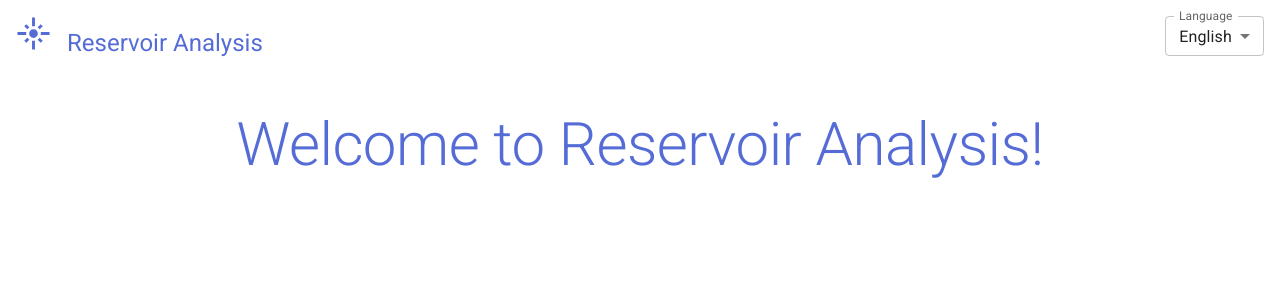
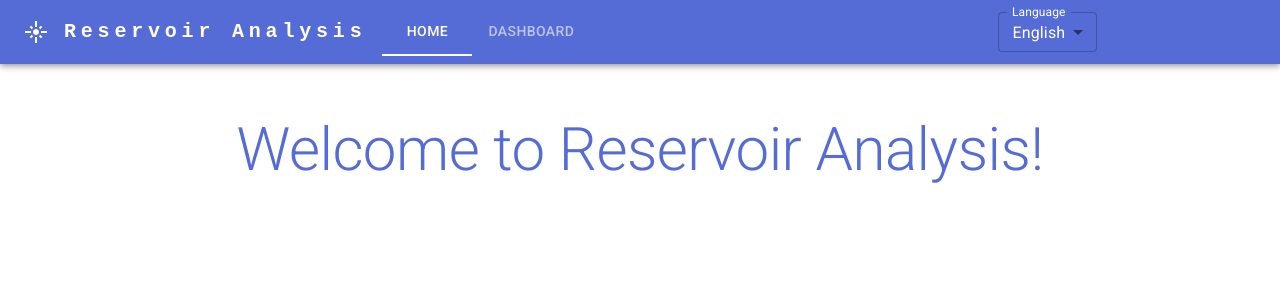
Before and after one commit to borja-munoz/reservoir-analysis, a React (Vite) app in the folder app/: page / in a window 1280 px wide. Shown: the top 300 px of the page. Built offline with nearby package versions, Linux system fonts and the light colour scheme.

Commit message:
Switch to app bar with navigation links

```diff
--- a/app/src/components/Header.tsx
+++ b/app/src/components/Header.tsx
@@ -1,13 +1,16 @@
 import { useState } from "react";
 import { useDispatch, useSelector } from "react-redux";
+import { NavLink, useLocation } from 'react-router-dom';
 
-import Grid from "@mui/material/Grid";
+import { AppBar, Container, Grid, Tab, Tabs, Toolbar } from '@mui/material';
+import { styled } from '@mui/material/styles';
 import InputLabel from "@mui/material/InputLabel";
 import MenuItem from "@mui/material/MenuItem";
 import Select, { SelectChangeEvent } from "@mui/material/Select";
 import { Box, FormControl, Typography } from "@mui/material";
 import FlareOutlinedIcon from "@mui/icons-material/FlareOutlined";
 
+import { ROUTE_PATHS } from '../routes';
 import { LOCALES } from "../i18n/locales";
 import { FormattedMessage, useIntl } from "react-intl";
 import { RootState } from "../store/store";
@@ -19,11 +22,55 @@ const languages = [
   { name: "Spanish", code: LOCALES.SPANISH },
 ];
 
+const NavTabs = styled(Grid)(({ theme }) => ({
+  flexDirection: 'row',
+  alignContent: 'flex-start',
+
+  '& .MuiTab-root': {
+    color: theme.palette.common.white,
+
+    '&:hover': {
+      borderBottomColor: theme.palette.secondary.main,
+    },
+  },
+  '& .MuiTabs-indicator': {
+    backgroundColor: theme.palette.background.paper,
+  },
+}));
+
+const VerticalNavTabs = styled(Grid)(({ theme }) => ({
+  flexDirection: 'column',
+
+  '& .MuiTabs-root': {
+    boxShadow: 'none',
+  },
+  '& .MuiTabs-vertical .MuiTab-root': {
+    justifyContent: 'flex-start',
+    paddingLeft: theme.spacing(2),
+  },
+}));
+
 export default function Header() {
   const dispatch = useDispatch();
   const locale = useSelector((state: RootState) => state.app.locale);
   const [language, setLanguage] = useState(locale);
   const intl = useIntl();
+  const location = useLocation();
+  const pathname = location.pathname.split('/')[1] || false;
+  const vertical = false;
+
+  const WrapperTabs = ({
+    vertical = false,
+    children,
+  }: {
+    vertical?: boolean;
+    children: React.ReactNode;
+  }) =>
+    vertical ? (
+      <VerticalNavTabs container>{children}</VerticalNavTabs>
+    ) : (
+      <NavTabs container sx={{width: '50%'}}>{children}</NavTabs>
+    );
 
   const handleChange = (
     event: SelectChangeEvent<string>,
@@ -34,21 +81,50 @@ export default function Header() {
   };
 
   return (
-    <Grid
-      container
-      spacing={1}
-      mt={1}
-      ml={1}
-      sx={{ minHeight: "50px", maxHeight: "100px", marginBottom: "10px" }}
+    <AppBar position="static">
+      <Container maxWidth="xl">
+        <Toolbar disableGutters>
+          <FlareOutlinedIcon sx={{ display: { xs: 'none', md: 'flex' }, mr: 2 }} />
+          <Typography
+            variant="h6"
+            noWrap
+            component="span"
+            sx={{
+              minWidth: '275px',
+              mr: 2,
+              display: { xs: 'none', md: 'flex' },
+              fontFamily: 'monospace',
+              fontWeight: 700,
+              letterSpacing: '.3rem',
+              color: 'inherit',
+              textDecoration: 'none',
+            }}
           >
-      <Grid item xs={8}>
-        <FlareOutlinedIcon color="primary" sx={{ mr: 2 }} fontSize="large" />
-        <Typography color="primary" alignItems="top" component="span" variant="h5">Reservoir Analysis</Typography>
-      </Grid>
-      <Grid item xs={4}>
-        <Box display="flex" justifyContent="flex-end" mr={4}>
+            Reservoir Analysis
+          </Typography>
+          <WrapperTabs vertical={vertical}>
+            <Tabs
+              value={pathname ? pathname : ''}
+              textColor={vertical ? 'primary' : 'inherit'}
+              orientation={vertical ? 'vertical' : 'horizontal'}
+            >
+              <Tab
+                label='Home'
+                value=''
+                component={NavLink as any}
+                to={ROUTE_PATHS.DEFAULT}
+              />
+              <Tab
+                label='Dashboard'
+                value='dashboard'
+                component={NavLink as any}
+                to={ROUTE_PATHS.DASHBOARD}
+              />
+            </Tabs>
+          </WrapperTabs>
+          <Box display="flex" justifyContent="flex-end">
             <FormControl size="small">
-            <InputLabel id="language-label">
+              <InputLabel id="language-label" sx={{color: "#FFFFFF"}}>
                 <FormattedMessage id="language" />
               </InputLabel>
               <Select
@@ -56,6 +132,7 @@ export default function Header() {
                 label={intl.formatMessage({ id: "language" })}
                 value={language}
                 onChange={handleChange}
+                sx={{color: "#FFFFFF", borderColor: "#FFFFFF"}}
               >
                 {languages.map(({ name, code }) => (
                   <MenuItem key={code} value={code}>
@@ -65,7 +142,8 @@ export default function Header() {
               </Select>
             </FormControl>
           </Box>
-      </Grid>
-    </Grid>
+        </Toolbar>
+      </Container>
+    </AppBar>
   );
 }
```
Lines whose indentation alone changed are shown as unchanged.
